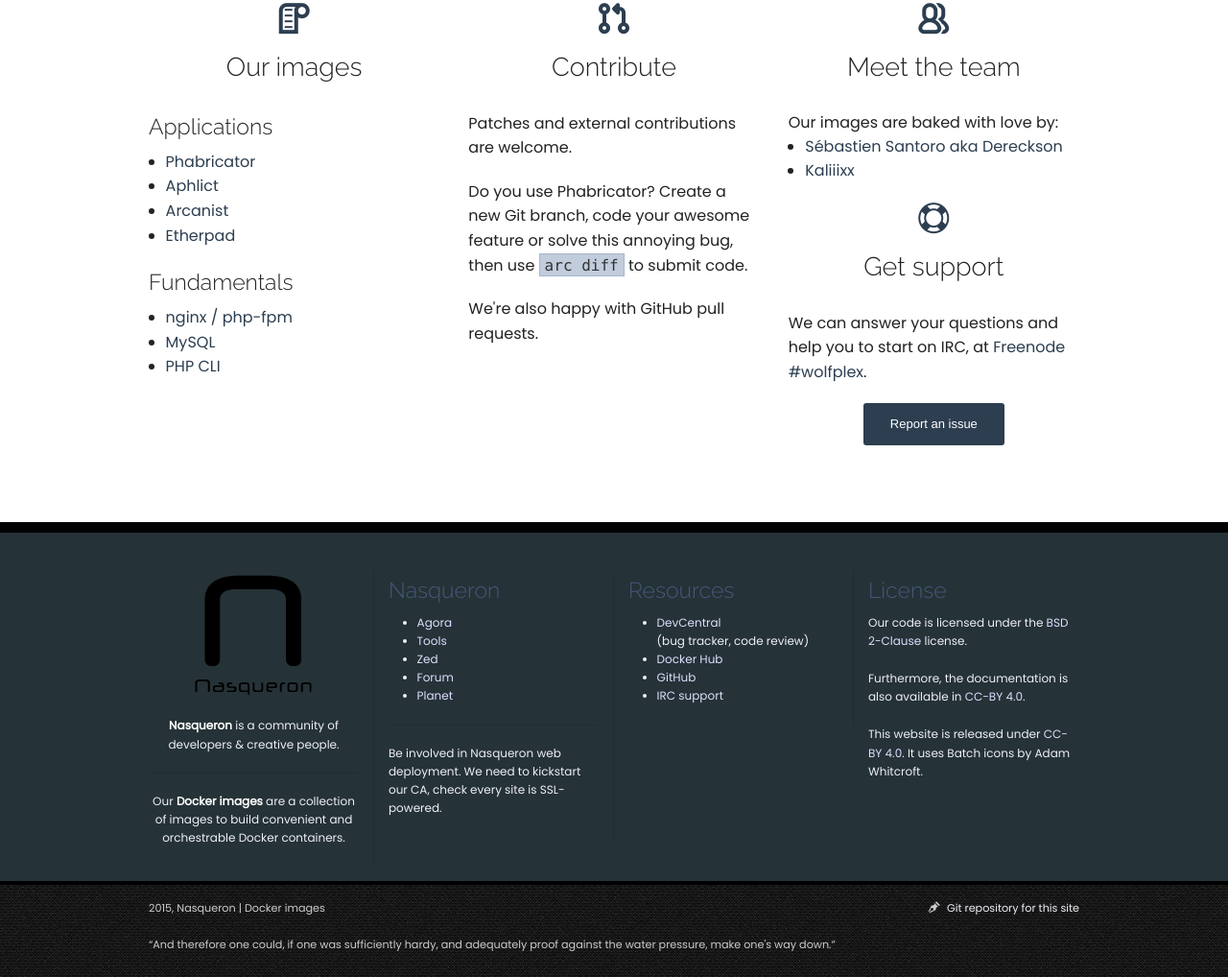
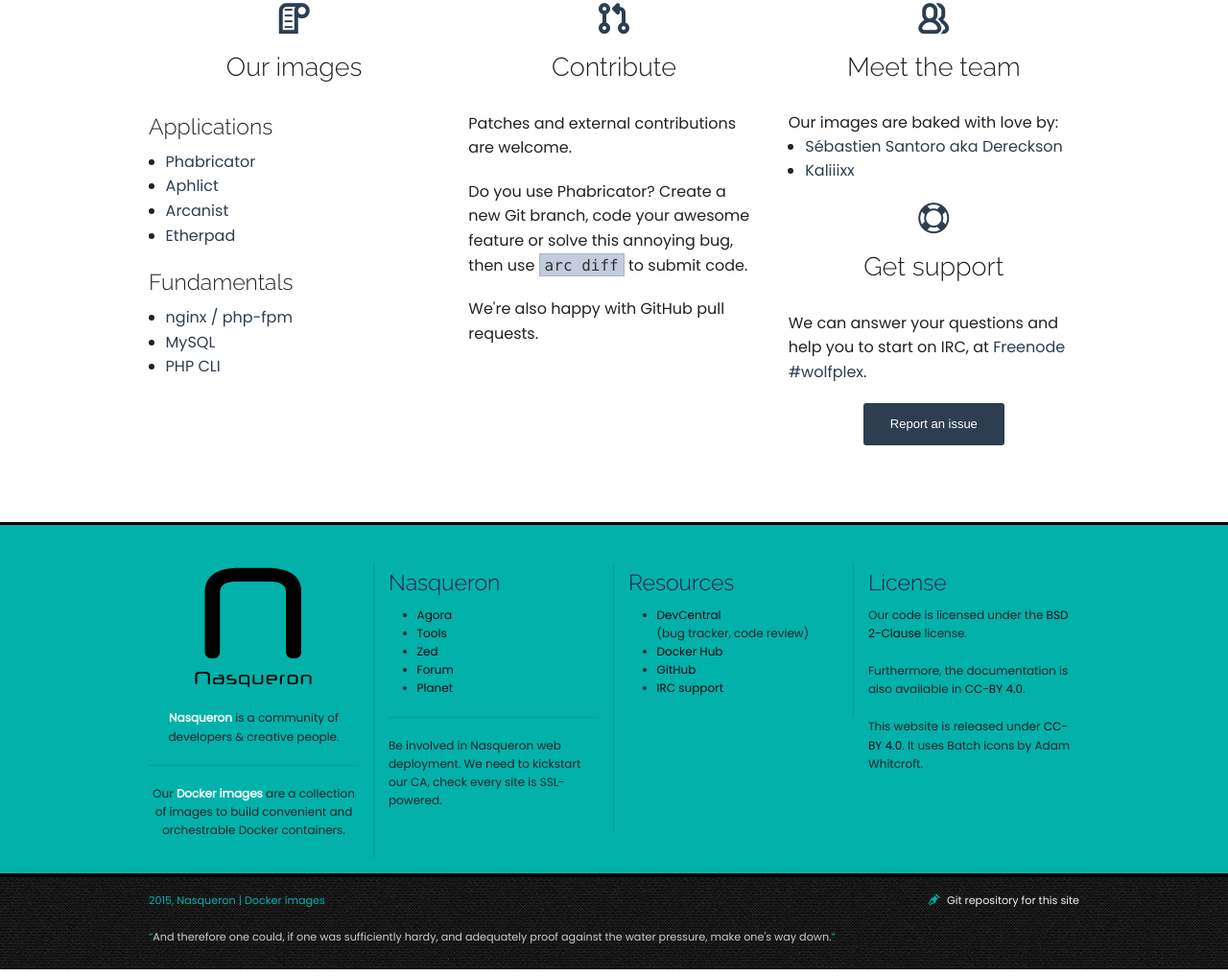
Before and after one commit to nasqueron/docker-www, a website: page index.html in a window 1280 px wide. Shown: the part 629-1647 px from the top of the page at 96% size. Drawn offline with Linux system fonts and the light colour scheme.

Commit message:
New color theme for footer.
Summary:
rDOCKERWWW4385a0079118 has introduced a poorly contrasted footer.

We use #01B1AA as core hue, a trending color according a Shutterstock
study located at http://www.shutterstock.com/trends/colors/2015.

Test Plan:
* csslint for CSS
* footer colors tested against http://webaim.org/resources/contrastchecker/

Reviewers: Kaliiixx

Subscribers: #nasqueron_docker_deployment_squad

Projects: #docker_images

Differential Revision: http://devcentral.nasqueron.org/D71

```diff
--- a/css/app.css
+++ b/css/app.css
@@ -108,15 +108,13 @@
 footer {
     margin-top: 2.5em;
     padding-top: 2.5em;
-    background-color: #253237;
+    background-color: #01B1AA;
 
-    border-top: 11px solid black;
-
-    color: #EEEFF7;
+    border-top: 0.2em solid black;
 }
 
 footer h4 {
-    color: #445878;
+    color: #2e1a47;
 }
 
 footer p, footer ul {
@@ -128,17 +126,13 @@
 }
 
 footer a {
-    color: #DDDEFF;
+    color: #04070A;
 }
 
 footer a:hover, footer a:visited:hover {
-    color: #C94234;
+    color: #01FDF9;
 
     font-weight: 900;
-}
-
-footer a:visited {
-    color: #EEEFF7;
 }
 
 footer hr {
@@ -175,7 +169,7 @@
 }
 
 footer .copyright p {
-    color: #ccc;
+    color: #01B1AA;
     font-size: 11.2px;
 }
 
@@ -187,3 +181,7 @@
 footer .copyright a {
     color: #EEEFF7 !important;
 }
+
+footer .poem {
+     color: #ccc;
+}
--- a/index.html
+++ b/index.html
@@ -128,7 +128,7 @@
             </div>
             <div class="row">
                 <div class="large-12 columns">
-                    <p>“And therefore one could, if one was sufficiently hardy, and adequately proof against the water pressure, make one's way down.”</p>
+                    <p>“<span class="poem">And therefore one could, if one was sufficiently hardy, and adequately proof against the water pressure, make one's way down.</span>”</p>
                 </div>
             </div>
         </div>
```
